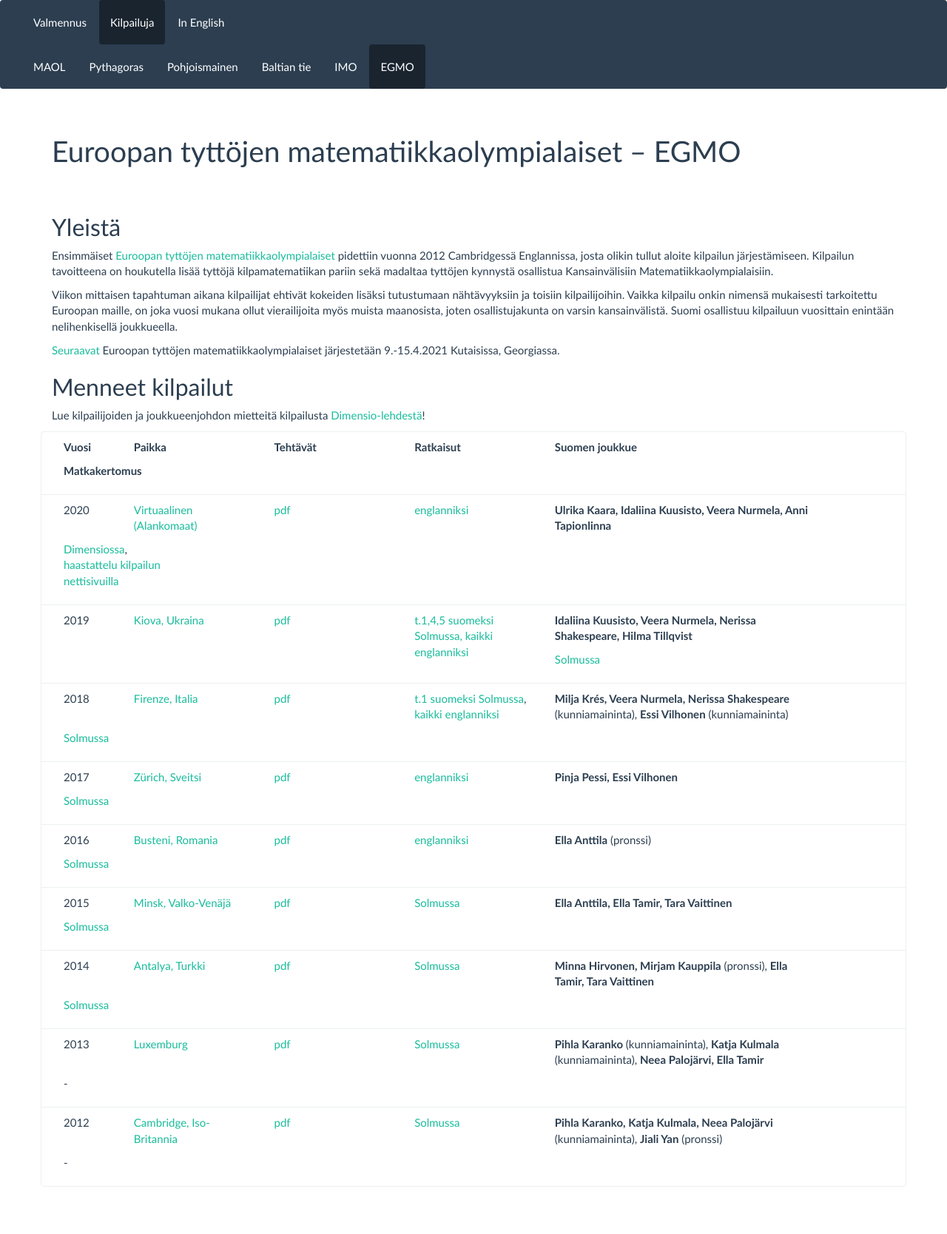
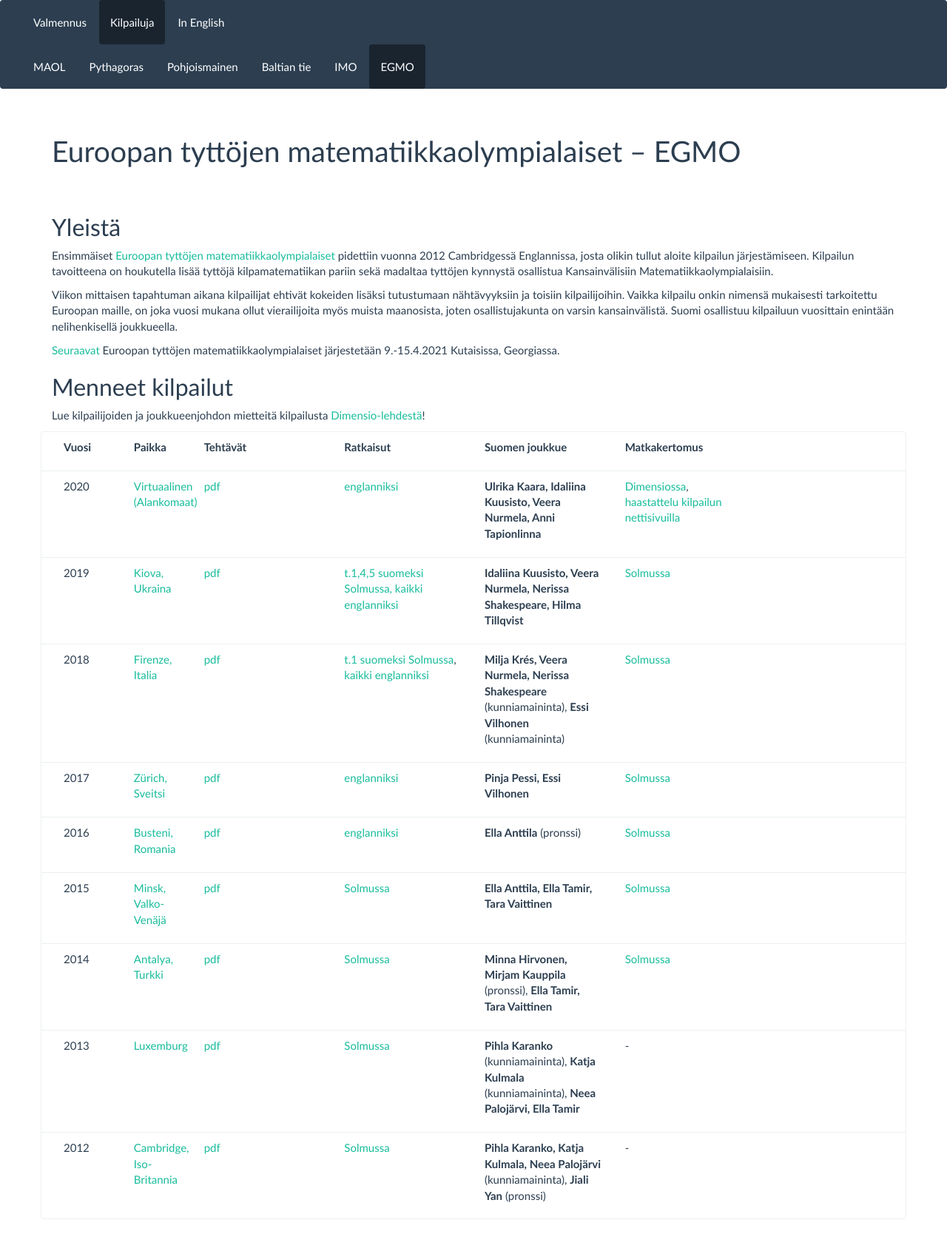
Before and after one commit to matematiikkakilpailut/matematiikkakilpailut.github.io, a Jekyll site: the page built from EGMO/index.md, in a window 1280 px wide. Shown: the whole page at 74% size. Built offline with Jekyll 4.4.1, drawn with Linux system fonts in a browser that asks for light colours; before the commit the page ends 1624 px from its top, so only the background shows below that.

Commit message:
Update index.md
parantelua

```diff
--- a/EGMO/index.md
+++ b/EGMO/index.md
@@ -89,10 +89,10 @@ Lue kilpailijoiden ja joukkueenjohdon mietteitä kilpailusta [Dimensio-lehdestä
 {% for k in page.kilpailut %}
 <div class="row list-group-item">
 <div class="col-xs-1 col-sm-1">{{ k['vuosi'] | markdownify }}</div>
-<div class="col-xs-1 col-sm-2">{{ k['paikka'] | markdownify }}</div>
+<div class="col-xs-1 col-sm-1">{{ k['paikka'] | markdownify }}</div>
 <div class="col-xs-2">{{ k['tehtavat'] | markdownify }}</div>
 <div class="col-xs-2 col-sm-2">{{ k['ratkaisut'] | markdownify }}</div>
-<div class="col-xs-2 col-sm-4">{{ k['edustajat'] | markdownify }}</div>
+<div class="col-xs-2 col-sm-2">{{ k['edustajat'] | markdownify }}</div>
 <div class="col-xs-2 col-sm-2">{{ k['kertomus'] | markdownify }}</div>
 </div>
 {% endfor %}
```
